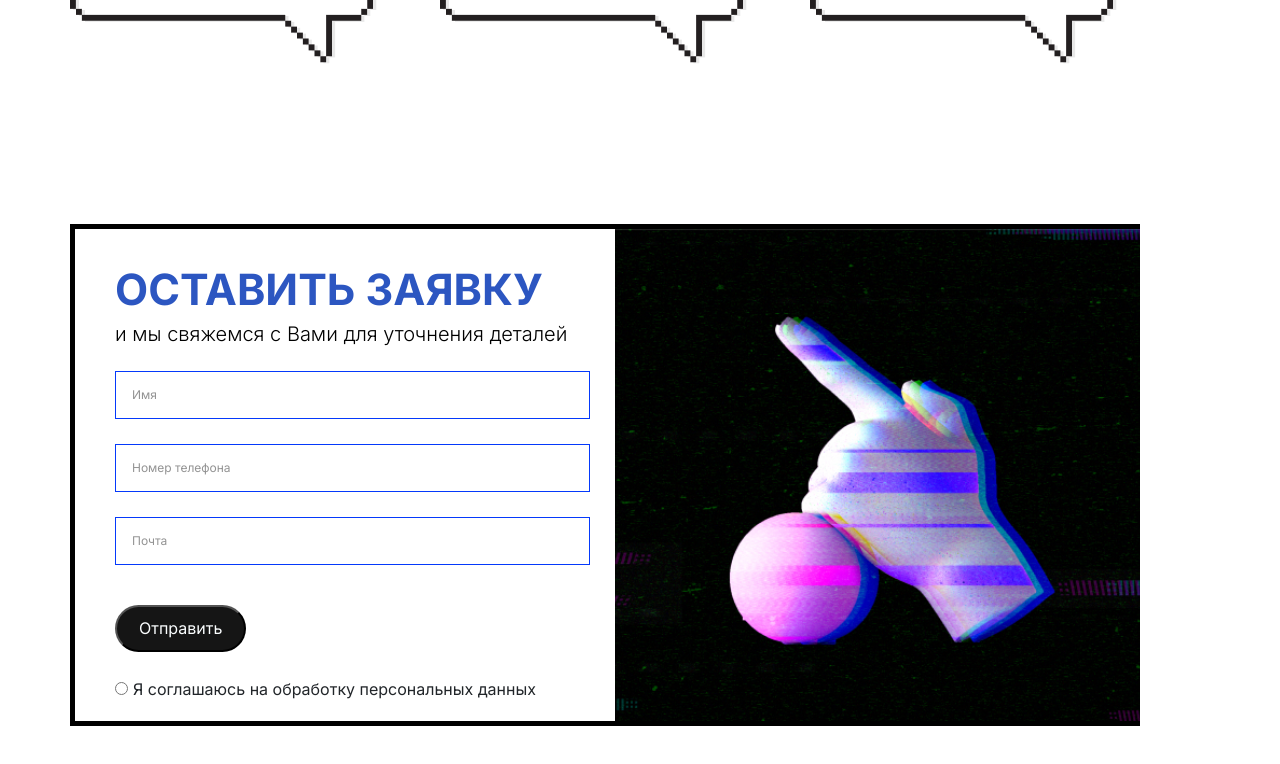
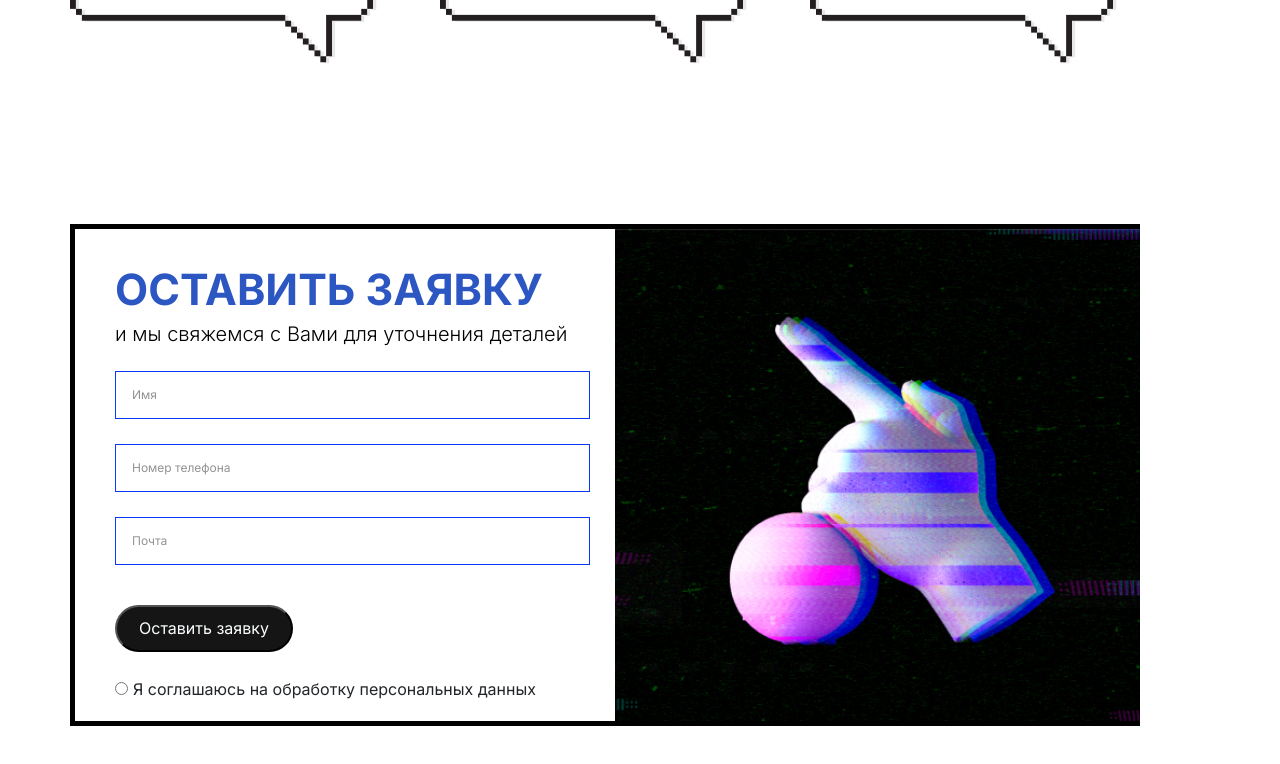
Before and after one commit to ccryptocoder/webdigital, a website: page src/index.html in a window 1280 px wide. Shown: the part 6359-7123 px from the top of the page. Drawn offline with nearby package versions, Linux system fonts and the light colour scheme; files that its build step writes are made by us from their sources.

Commit message:
Change contact form button text

```diff
--- a/src/index.html
+++ b/src/index.html
@@ -480,7 +480,7 @@
                             <input type="text" name="name" placeholder="Имя" id="">
                             <input type="tel" name="tel" placeholder="Номер телефoна" id="">
                             <input type="email" name="email" placeholder="Почта" id="">
-                            <input type="submit" value="Отправить">
+                            <input type="submit" value="Оставить заявку">
                             <label class="contact__radio">
                                 <input type="radio" name="agree" id="">Я соглашаюсь на обработку персональных данных
                             </label>
```
Also changed, not shown: dist/img/landing-promo-bg.png (added), dist/index.html, src/img/landing-promo-bg.png (added).
